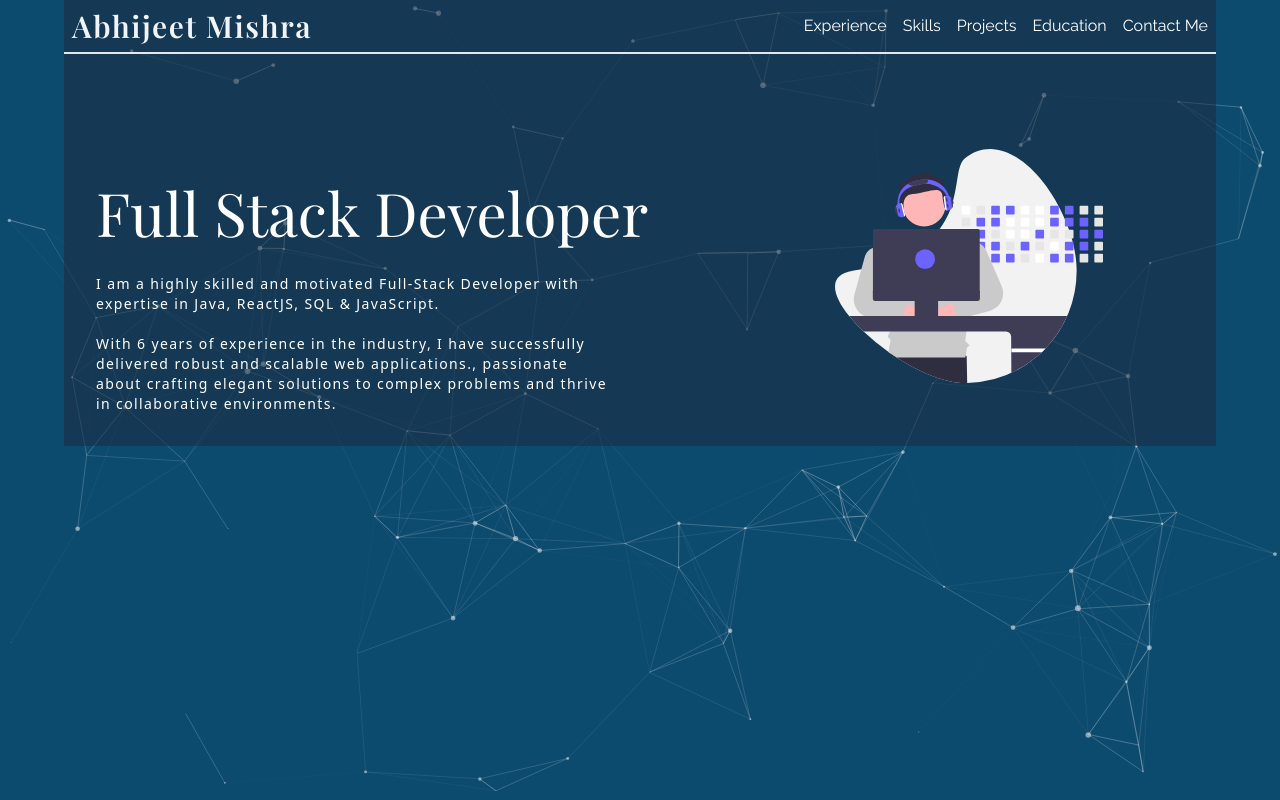
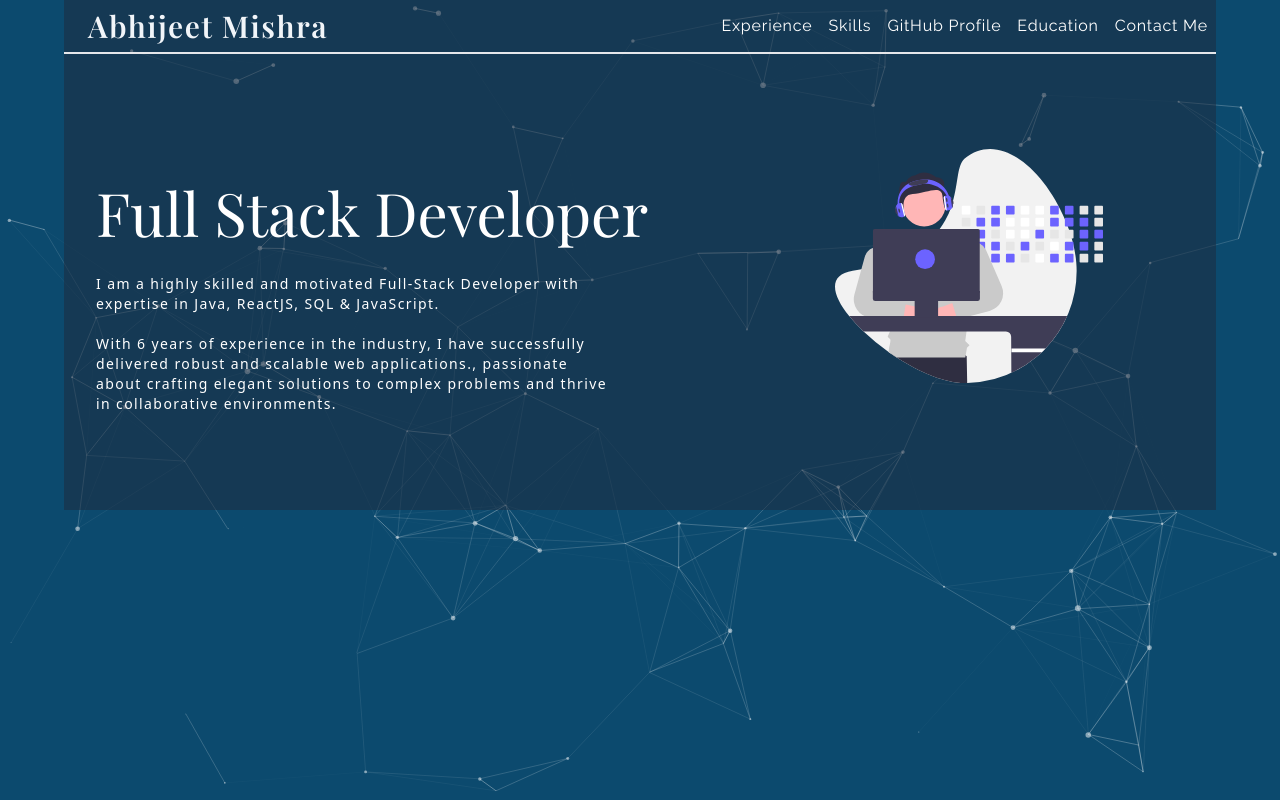
Before and after one commit to radharamanaa/portfoliio-fullstack, a React (Create React App) app: page /about in a window 1280 px wide. Built offline with nearby package versions, Linux system fonts and the light colour scheme; a web font is replaced by a local one.

Commit message:
added all navigations

```diff
--- a/src/components/About.tsx
+++ b/src/components/About.tsx
@@ -5,7 +5,7 @@ import svgImage from "../assets/undraw_developer_activity_re_39tg (1).svg";
 const About: React.FC = () => {
   return (
     <div className="max-w-6xl mx-auto bg-slate-800/50 p-4">
-      <motion.div className="grid grid-cols-12 intro mx-auto text-white mt-8 ">
+      <motion.div className="grid grid-cols-12 intro mx-auto text-white mt-8 pb-16">
         <div className="col-span-12 md:col-span-8  w-full mx-auto">
           <div className="flex flex-col p-4 gap-4">
             <div
--- /dev/null
+++ b/src/components/ContactMe.tsx
@@ -0,0 +1,7 @@
+import React from "react";
+
+const ContactMe: React.FC = () => {
+  return <div>ContactMe</div>;
+};
+
+export default ContactMe;
--- /dev/null
+++ b/src/components/Education.tsx
@@ -0,0 +1,7 @@
+import React from "react";
+
+const Education: React.FC = () => {
+  return <div>Education</div>;
+};
+
+export default Education;
--- /dev/null
+++ b/src/components/Experience.tsx
@@ -0,0 +1,7 @@
+import React from "react";
+
+const Experience: React.FC = () => {
+  return <div>Experience</div>;
+};
+
+export default Experience;
--- /dev/null
+++ b/src/components/Github.tsx
@@ -0,0 +1,7 @@
+import React from "react";
+
+const Github: React.FC = () => {
+  return <div>Github</div>;
+};
+
+export default Github;
--- a/src/components/Header.tsx
+++ b/src/components/Header.tsx
@@ -2,6 +2,7 @@ import React from "react";
 import { motion } from "framer-motion";
 import RightHeader from "./RightHeader";
 import { Outlet } from "react-router-dom";
+import { Link } from "react-router-dom";
 
 const Header: React.FC = () => {
   return (
@@ -11,10 +12,10 @@ const Header: React.FC = () => {
       animate={{ y: 0 }}
     >
       <motion.h2
-        className="text-3xl text-slate-100 cursor-pointer font-playfair font-semibold tracking-wider
+        className="ml-4 text-3xl text-slate-100 cursor-pointer font-playfair font-semibold tracking-wider
           first-letter:font-semibold first-letter:text-4xl flex justify-center md:justify-start"
       >
-        Abhijeet Mishra
+        <Link to="/about"> Abhijeet Mishra</Link>
       </motion.h2>
       <RightHeader />
     </motion.header>
--- a/src/components/RightHeader.tsx
+++ b/src/components/RightHeader.tsx
@@ -1,23 +1,24 @@
 import React from "react";
 import { motion } from "framer-motion";
+import { NavLink } from "react-router-dom";
 
 const RightHeader: React.FC = () => {
   return (
     <motion.div className="flex justify-around items-center gap-4 flex-wrap mt-8 md:mt-0">
-      <motion.div className="cursor-pointer text-white font-raleway">
-        Experience
+      <motion.div className="cursor-pointer text-white font-raleway tracking-wider">
+        <NavLink to="experience">Experience</NavLink>
       </motion.div>
-      <motion.div className="cursor-pointer text-white font-raleway">
-        Skills
+      <motion.div className="cursor-pointer text-white font-raleway tracking-wider">
+        <NavLink to="skills">Skills</NavLink>
       </motion.div>
-      <motion.div className="cursor-pointer text-white font-raleway">
-        Projects
+      <motion.div className="cursor-pointer text-white font-raleway tracking-wider">
+        <NavLink to="github">GitHub Profile</NavLink>
       </motion.div>
-      <motion.div className="cursor-pointer text-white font-raleway">
-        Education
+      <motion.div className="cursor-pointer text-white font-raleway tracking-wider">
+        <NavLink to="education">Education</NavLink>
       </motion.div>
-      <motion.div className="cursor-pointer text-white font-raleway">
-        Contact Me
+      <motion.div className="cursor-pointer text-white font-raleway tracking-wider">
+        <NavLink to="education">Contact Me</NavLink>
       </motion.div>
     </motion.div>
   );
--- /dev/null
+++ b/src/components/Skills.tsx
@@ -0,0 +1,7 @@
+import React from "react";
+
+const Skills: React.FC = () => {
+  return <div>Skills</div>;
+};
+
+export default Skills;
```
Also changed, not shown: src/index.tsx (+25 -0 lines).
